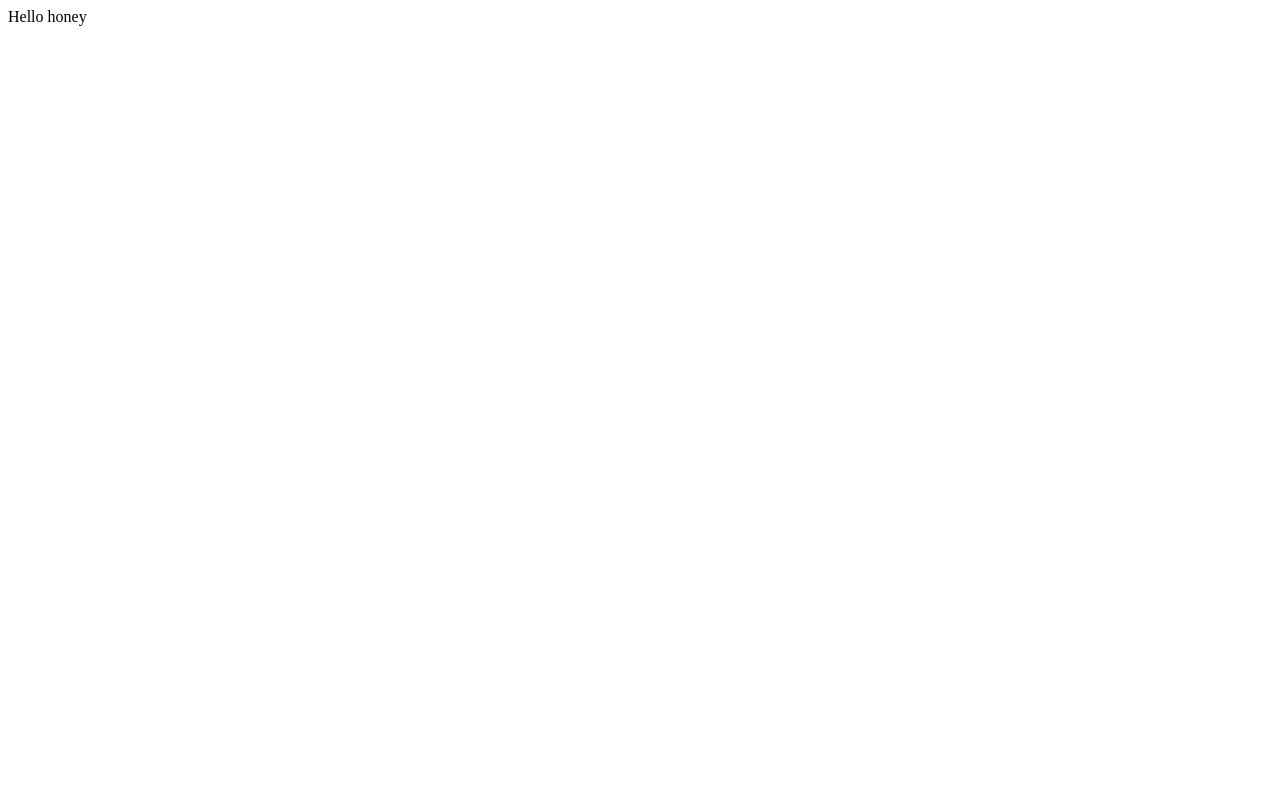
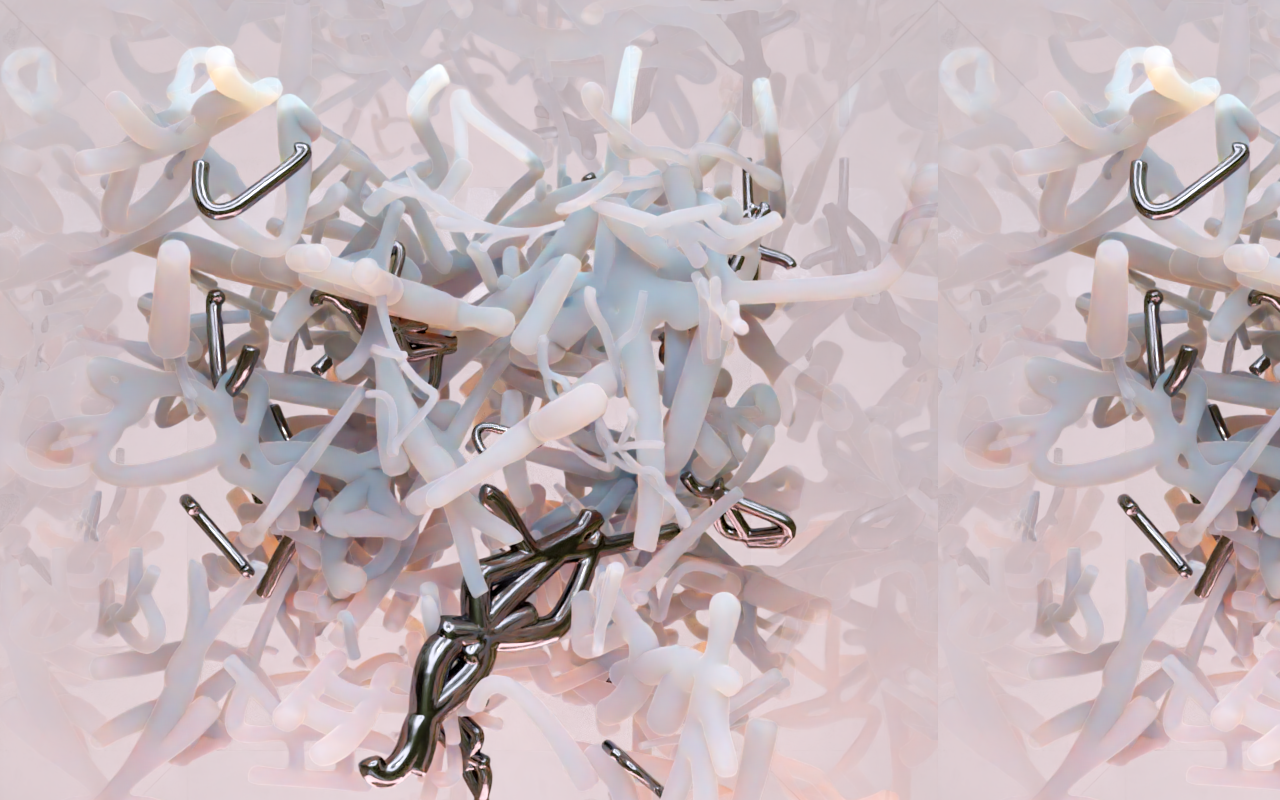
Before and after one commit to esesms/honeyfungus, a plain HTML site: page index.html in a window 1280 px wide. Drawn offline with Linux system fonts and the light colour scheme.

Commit message:
image added

```diff
--- a/index.html
+++ b/index.html
@@ -1 +1,5 @@
-<p>Hello honey</p>
+<style>
+body {
+  background-image: url('images/honey_fungus_ee_takeaway_front_004_001.png');
+}
+</style>
```
Also changed, not shown: images/honey_fungus_ee_takeaway_front_004_001.png (added), 1 other file.
